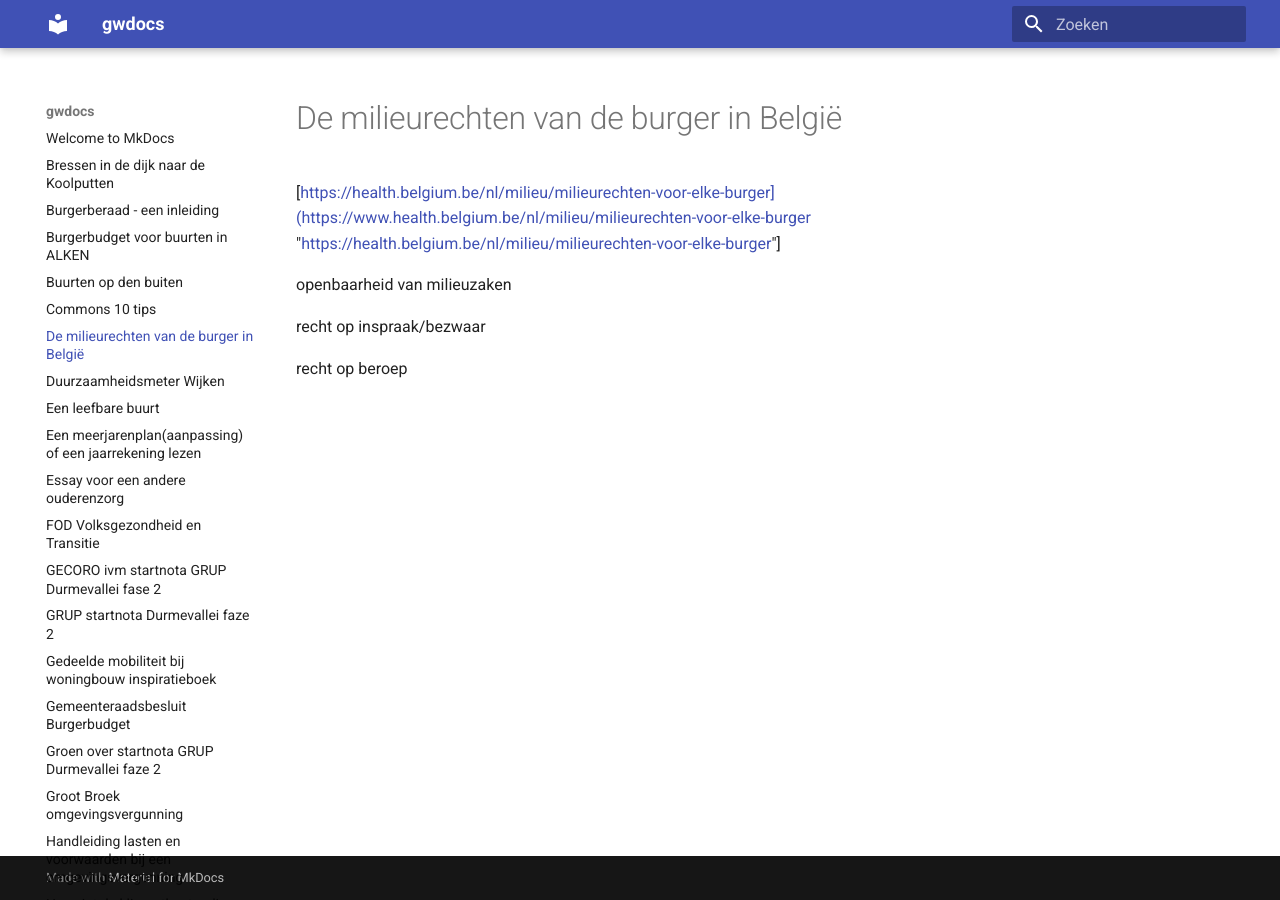
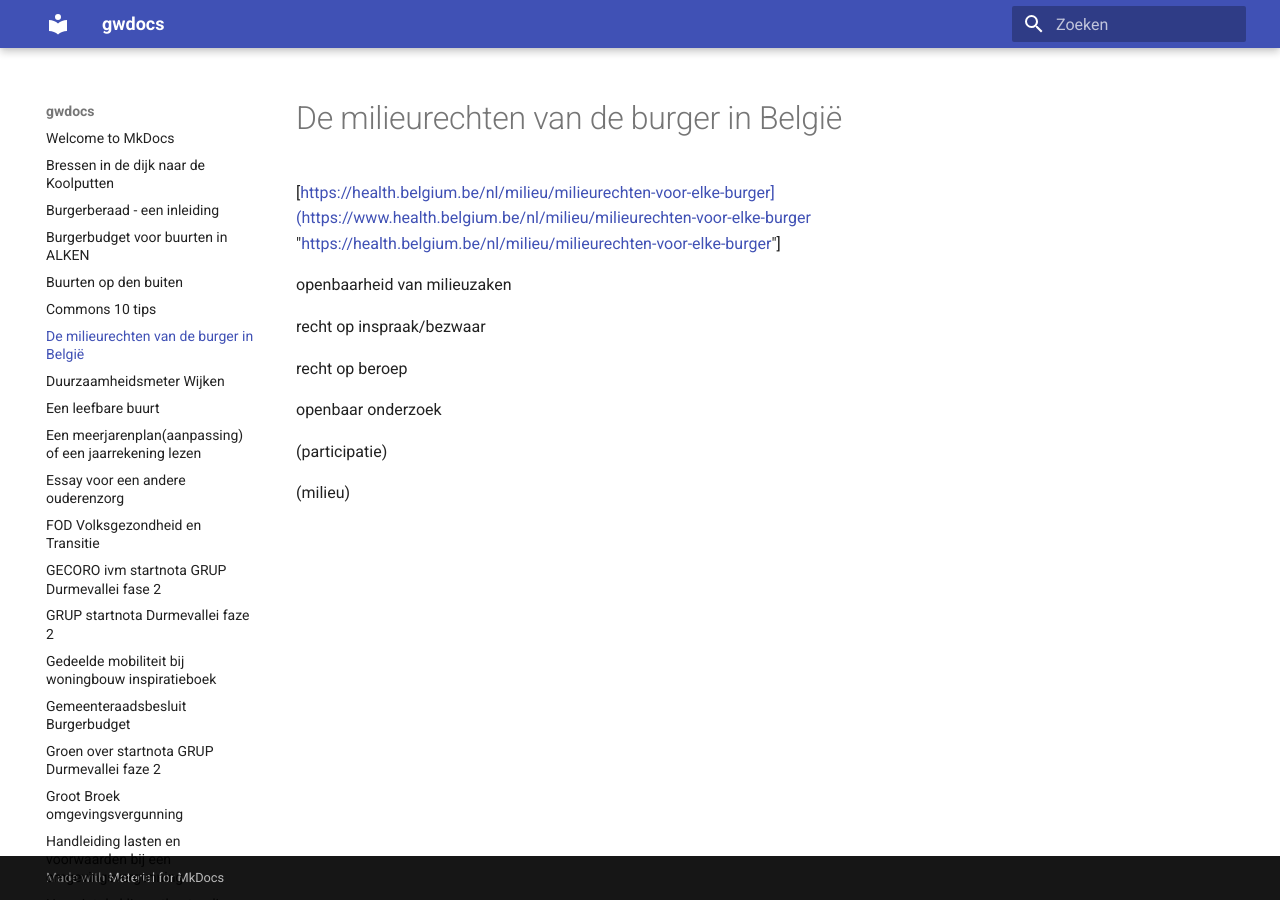
Before and after one commit to groenwaasmunster/gwdocs, an MkDocs documentation site: the page built from docs/De milieurechten van de burger in België.md, in a window 1280 px wide. Built offline with MkDocs 1.6.1 and Material for MkDocs 9.7.7, drawn with Linux system fonts in a browser that asks for light colours.

Commit message:
Update De milieurechten van de burger in België.md

```diff
--- a/docs/De milieurechten van de burger in België.md
+++ b/docs/De milieurechten van de burger in België.md
@@ -5,3 +5,9 @@ openbaarheid van milieuzaken
 recht op inspraak/bezwaar
 
 recht op beroep
+
+openbaar onderzoek
+
+(participatie)
+
+(milieu)
```
